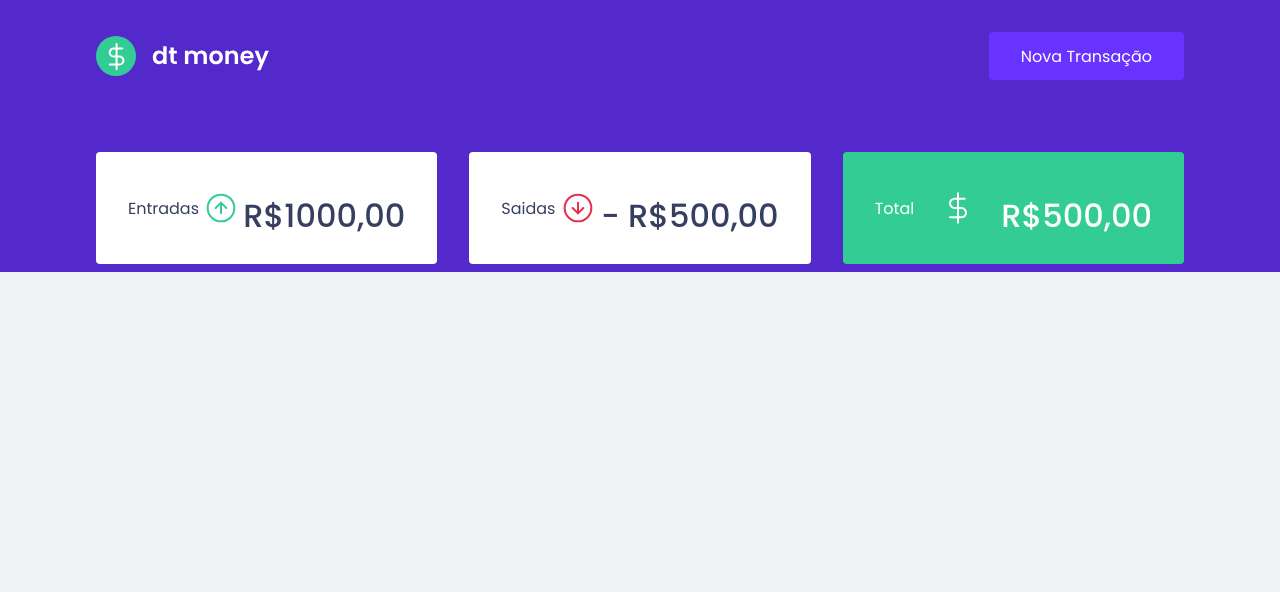
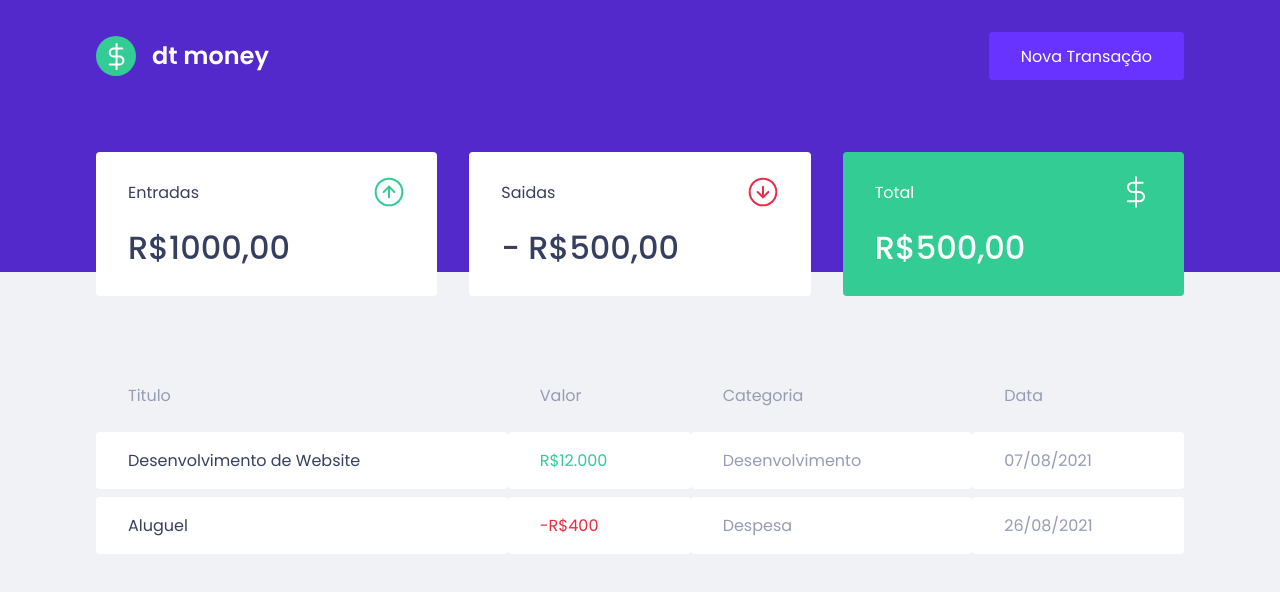
Before and after one commit to flvSantos15/dtmoneyt, a React (Create React App) app: page / in a window 1280 px wide. Shown: the top 592 px of the page. Built offline with nearby package versions, Linux system fonts and the light colour scheme.

Commit message:
Transaction component

```diff
--- a/src/components/Dashboard/index.tsx
+++ b/src/components/Dashboard/index.tsx
@@ -1,10 +1,12 @@
 import { Summary } from "../Summary";
+import { TransactionTable } from "../TransactionTable";
 import { Container } from "./styles";
 
 export function Dashboard(){
   return(
     <Container>
       <Summary/>
+      <TransactionTable/>
     </Container>
   )
 }
--- a/src/components/Summary/index.tsx
+++ b/src/components/Summary/index.tsx
@@ -12,22 +12,22 @@
         <header>
           <p>Entradas</p>
           <img src={incomeImg} alt="entradas" />
-          <strong>R$1000,00</strong>
         </header>
+        <strong>R$1000,00</strong>
       </div>
       <div>
         <header>
           <p>Saidas</p>
           <img src={outcomeImg} alt="saidas" />
-          <strong>- R$500,00</strong>
         </header>
+        <strong>- R$500,00</strong>
       </div>
       <div className="highlight-background">
         <header>
           <p>Total</p>
           <img src={totalImg} alt="total" />
-          <strong>R$500,00</strong>
         </header>
+        <strong>R$500,00</strong>
       </div>
     </Container>
   )
--- /dev/null
+++ b/src/components/TransactionTable/index.tsx
@@ -0,0 +1,32 @@
+import { Container } from "./styles";
+
+export function TransactionTable(){
+  return(
+    <Container>
+      <table>
+        <thead>
+          <tr>
+            <th>Titulo</th>
+            <th>Valor</th>
+            <th>Categoria</th>
+            <th>Data</th>
+          </tr>
+        </thead>
+        <tbody>
+          <tr>
+            <td>Desenvolvimento de Website</td>
+            <td className="deposit">R$12.000</td>
+            <td>Desenvolvimento</td>
+            <td>07/08/2021</td>
+          </tr>
+          <tr>
+            <td>Aluguel</td>
+            <td className="withdraw">-R$400</td>
+            <td>Despesa</td>
+            <td>26/08/2021</td>
+          </tr>
+        </tbody>
+      </table>
+    </Container>
+  )
+}
--- /dev/null
+++ b/src/components/TransactionTable/styles.ts
@@ -0,0 +1,37 @@
+import styled from "styled-components";
+
+export const Container = styled.div`
+    margin-top: 4rem;
+
+    table{
+        width: 100%;
+        border-spacing: 0 0.5rem;
+
+        th{
+            color: var(--text-body);
+            font-weight: 400;
+            padding: 1rem 2rem;
+            text-align: left;
+            line-height: 1.5rem;
+        }
+        td{
+            padding: 1rem 2rem;
+            border: 0;
+            background: var(--shape);
+            color: var(--text-body);
+            border-radius: 0.25rem;
+
+            &:first-child{
+                color: var(--text-title);
+            }
+
+            &.deposit{
+                color: var(--green);
+            }
+
+            &.withdraw{
+                color: var(--red);
+            }
+        }
+    }
+`
```
Also changed, not shown: 1 other file (tests, documents, lock files or other folders).
